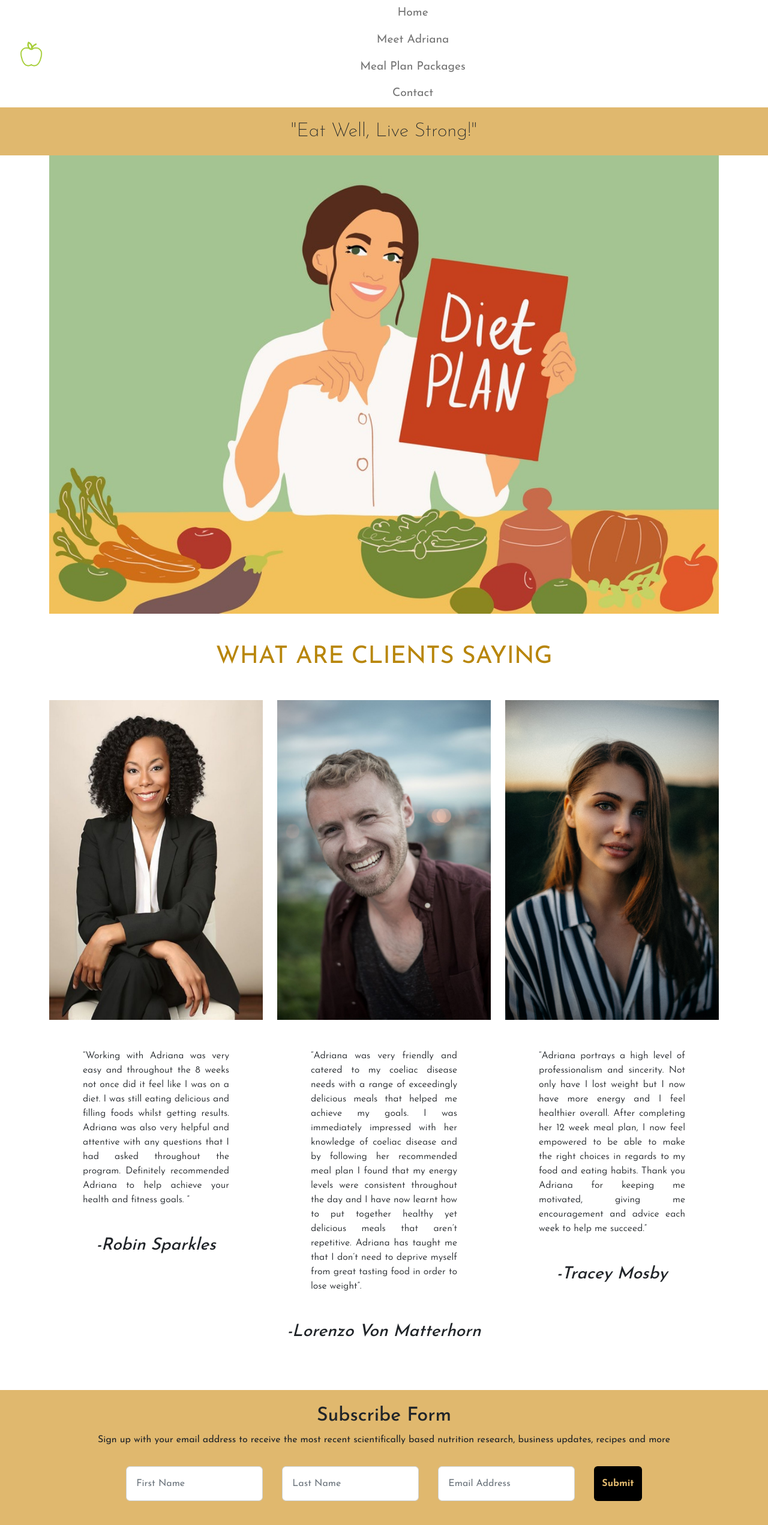
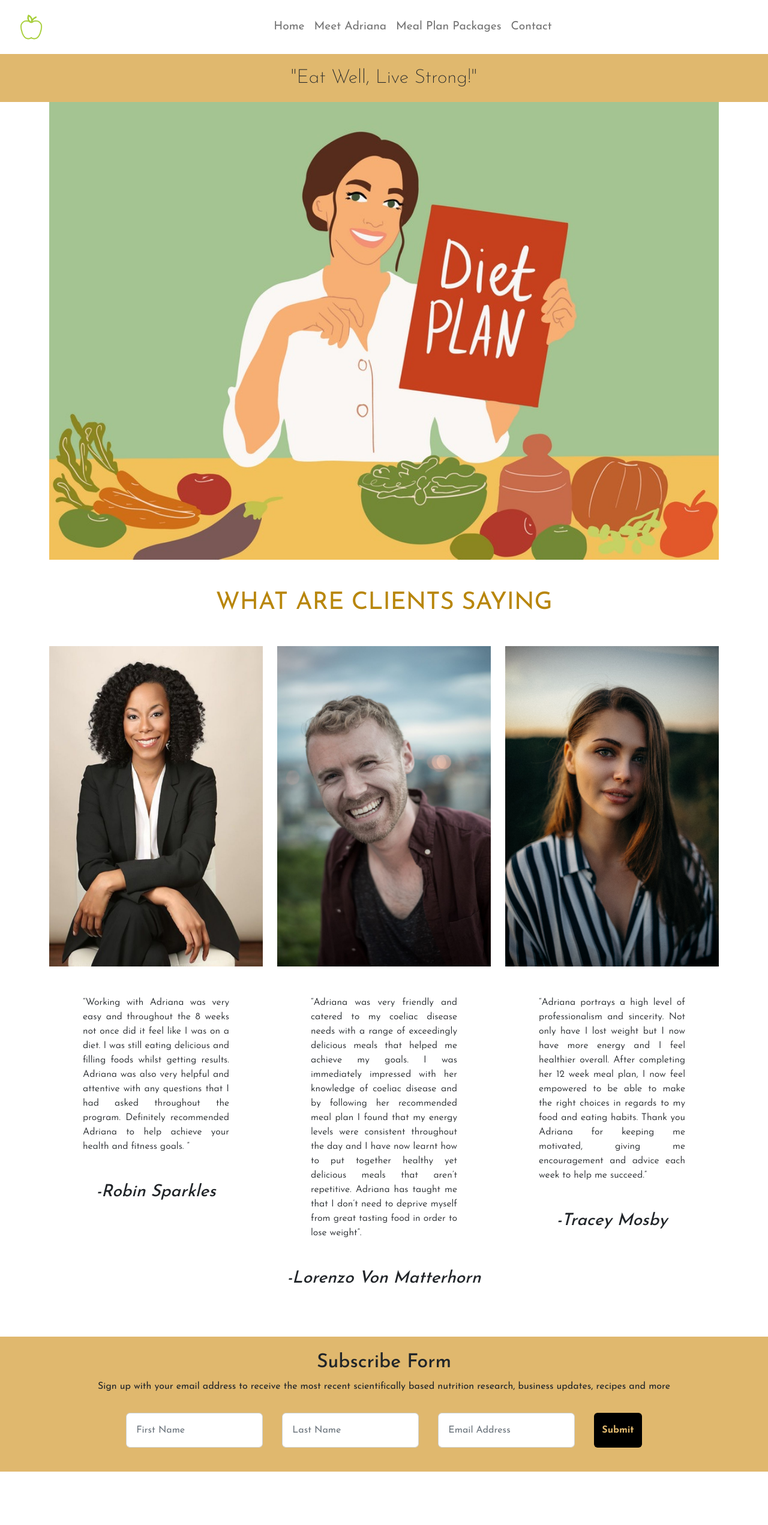
Before and after one commit to abeeralll/nutrition, a PHP site: page /index.php in a window 1280 px wide. Shown: the whole page at 60% size. After the commit the page ends 2453 px from the top, so only its background shows below. Run offline with PHP 8.4, Linux system fonts and the light colour scheme; some libraries are stand-ins or nearby versions.

Commit message:
bugs with the navbar and footer fixed

```diff
--- a/css/style.css
+++ b/css/style.css
@@ -12,9 +12,9 @@
 }
 
 
-  .navbar-nav {
+.navbar-nav {
     margin:0 auto;
-    display: inline-block;
+
     text-align: center;
     font-size: 1.2rem;
 }
--- a/footer.php
+++ b/footer.php
@@ -9,9 +9,8 @@
 
     </div>
     <div class="d-flex flex-column justify-content-center align-items-center">
-        <form class="col d-flex flex-wrap">
-            <div class=" mx-3 my-3 ">
-
+        <form class="d-flex flex-md-row flex-column ">
+            <div class="mx-3 my-3 ">
                 <input type="text" class="form-control p-3" placeholder="First Name" required>
             </div>
             <div class=" mx-3 my-3 ">
```
